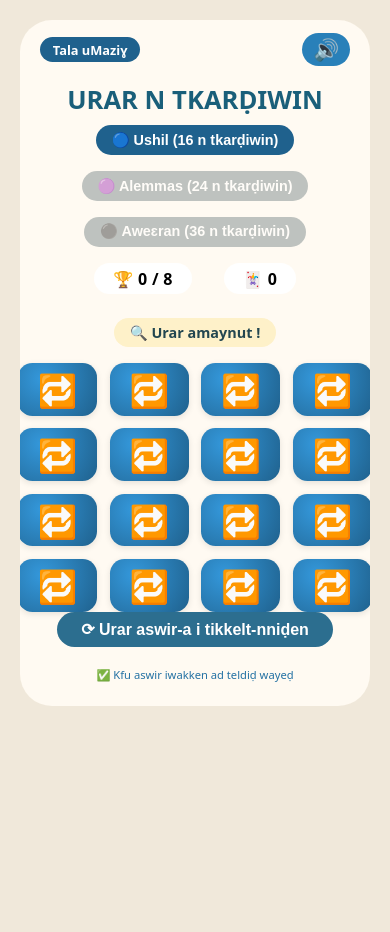
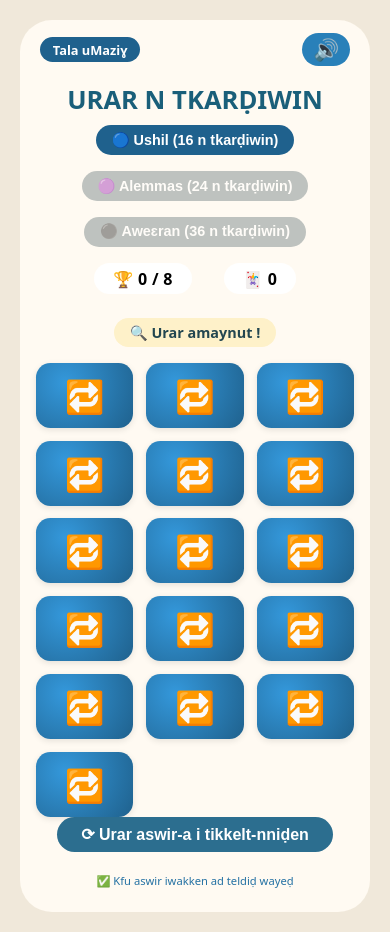
Before and after one commit to Talajuba/jeu-memoire, a plain HTML site: page index.html in a window 390 px wide. Before the commit the page ends 844 px from the top, so only its background shows below. Drawn offline with Linux system fonts and the light colour scheme.

Commit message:
Add files via upload

```diff
--- a/index.html
+++ b/index.html
@@ -128,24 +128,22 @@
             margin-bottom: 1.5rem;
             justify-content: center;
         }
+        /* Grilles par défaut (PC) */
         .grid-4 { grid-template-columns: repeat(4, 1fr); max-width: 500px; margin: 0 auto; }
         .grid-5 { grid-template-columns: repeat(5, 1fr); max-width: 620px; margin: 0 auto; }
         .grid-6 { grid-template-columns: repeat(6, 1fr); max-width: 740px; margin: 0 auto; }
 
-        /* Adaptation mobile : on garde 4 colonnes pour tous les niveaux sur mobile */
+        /* Adaptation mobile : 4 colonnes pour tous les niveaux */
         @media (max-width: 650px) {
-            .grid-6,
-            .grid-5,
-            .grid-4 {
+            .grid-4, .grid-5, .grid-6 {
                 grid-template-columns: repeat(4, 1fr) !important;
+                max-width: 100% !important;
             }
         }
-        /* Pour les très petits écrans (< 500px), on peut réduire à 3 colonnes si nécessaire, mais on laisse 4 selon la demande */
-        @media (max-width: 500px) {
-            .grid-6,
-            .grid-5,
-            .grid-4 {
-                grid-template-columns: repeat(4, 1fr) !important;
+        /* Pour les très petits écrans, on peut réduire à 3 colonnes si besoin (optionnel) */
+        @media (max-width: 450px) {
+            .grid-4, .grid-5, .grid-6 {
+                grid-template-columns: repeat(3, 1fr) !important;
             }
         }
 
```
